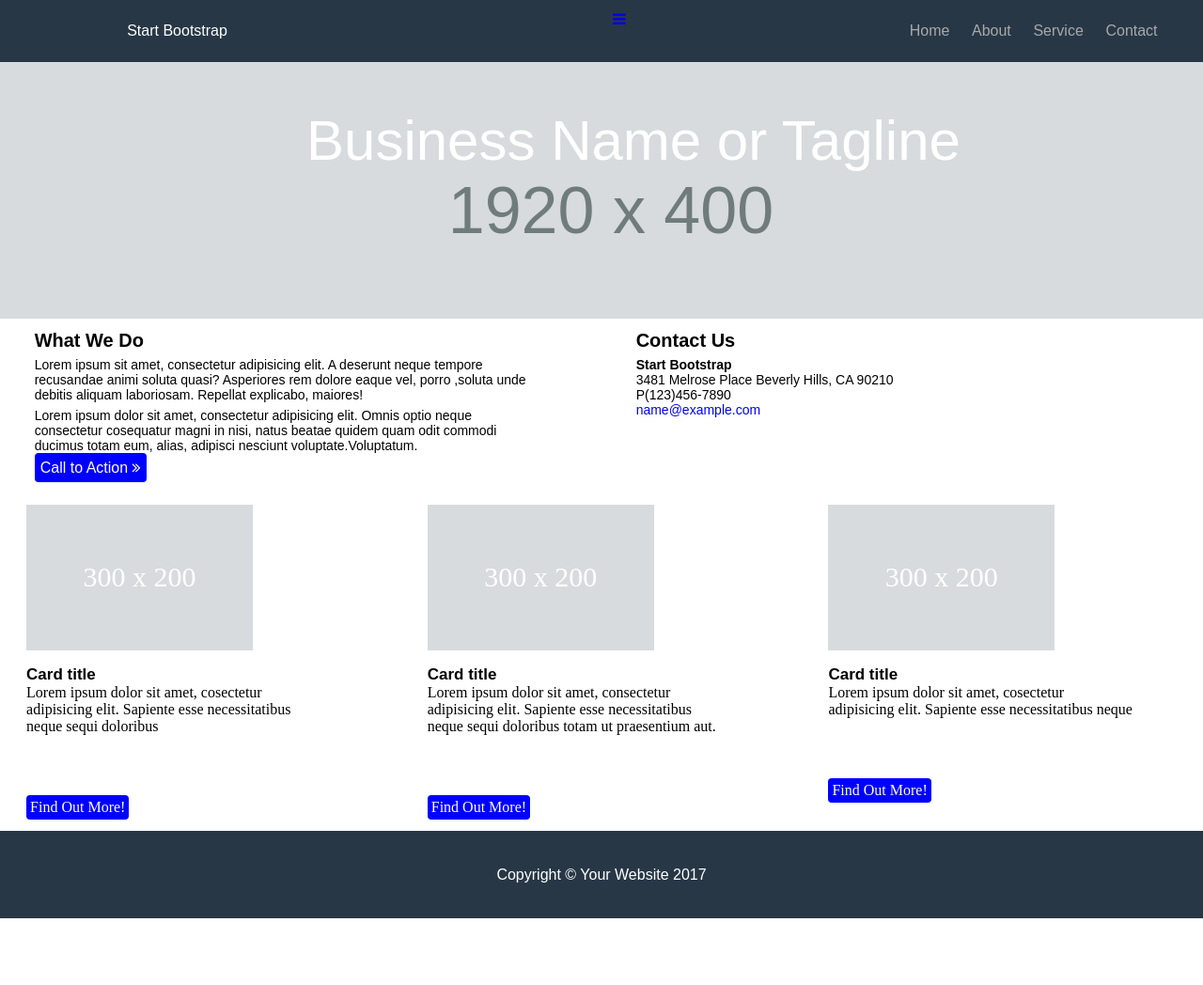
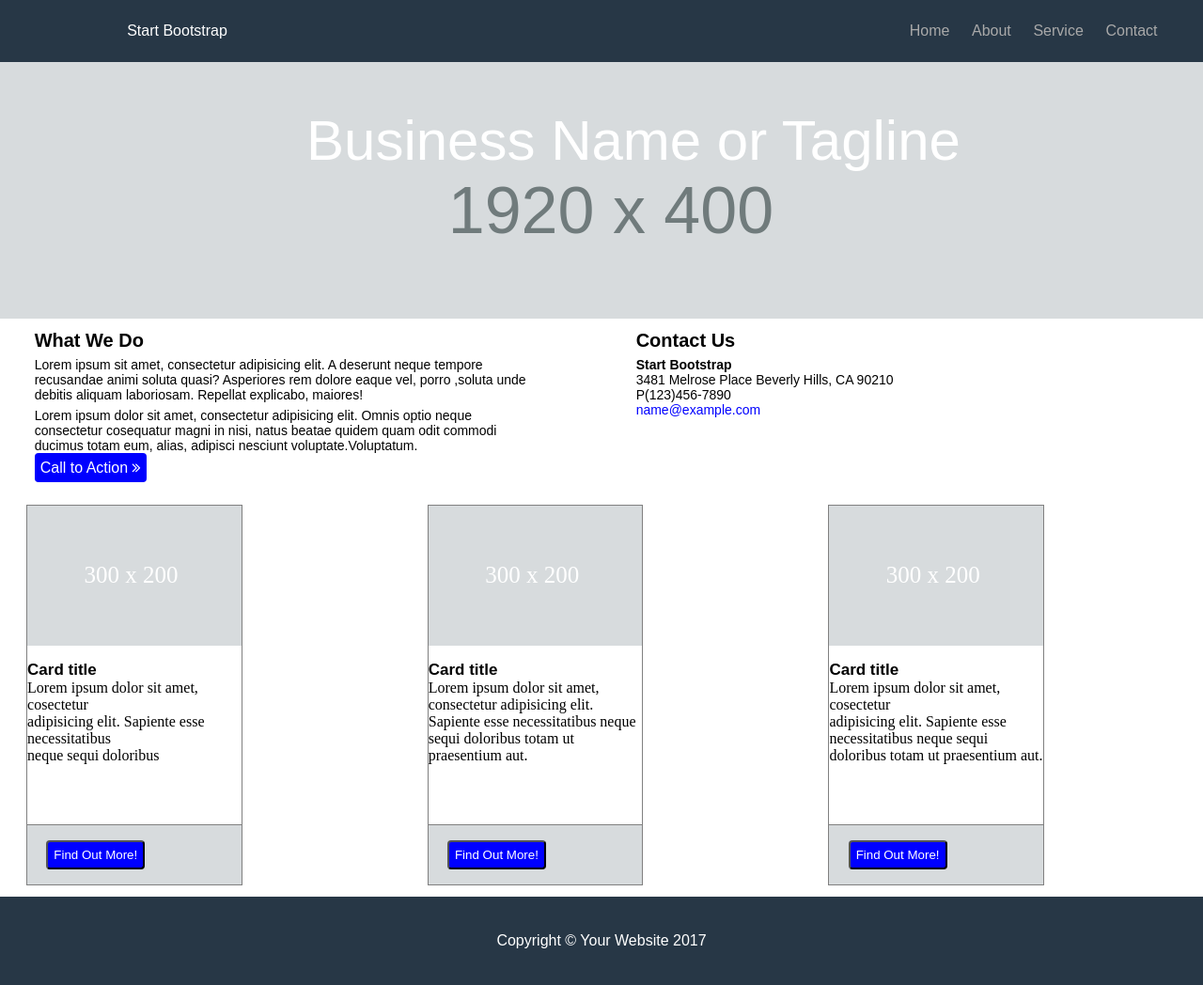
Before and after one commit to estefaniajimeno/miPagina, a plain HTML site: page index.html in a window 1280 px wide. Shown: the whole page at 94% size. Before the commit the page ends 977 px from the top, so only its background shows below. Drawn offline with Linux system fonts and the light colour scheme.

Commit message:
arreglos

```diff
--- a/assets/css/main.css
+++ b/assets/css/main.css
@@ -22,7 +22,12 @@ li{
 .section1{
 	background-color: #D7DBDD;
 }
-
+.oculto{
+	display: none;
+}
+.visible{
+	display: inline-block;
+}
 .business{
 	color: white;
 	font-family: arial;
@@ -58,7 +63,7 @@ h4{
 	padding-right: 9%;
 }
 .boton{
-	background-color: #0000ff;
+	background-color: blue;
 	border-radius: 4px;
 	display: inline-block;
 	margin-left: 4%;
@@ -91,14 +96,17 @@ h4{
 	font-size: 14px;
 	padding-left: 4%;
 }
-
 .medida{
 	background: #D7DBDD;
 	color: white;
-	font-size: 30px;
+	font-size: 25px;
 	display: inline-block;
 	padding: 15%;
 	margin-left: 4%;
+	border-top: 1px solid grey;
+	border-right: 1px solid grey;
+	border-left: 1px solid grey;
+	width: 57%;
 }
 .titulo{
 	font-family: arial;
@@ -106,22 +114,34 @@ h4{
 	color: black;
 	margin-left: 4%;
 	padding-top: 4%;
-	border-right:
+	border-right: 1px solid grey;
+	border-left: 1px solid grey;
+	width: 57%;
 }
 .loremipsum1{
 	margin-left: 4%;
 	padding-bottom: 16%;
-
+	border-right: 1px solid grey;
+	border-left: 1px solid grey;
+	width: 57%;
+}
+.btncontainer{
+	border:1px solid grey;
+	width: 57%;
+	margin-left: 4%;
+	background-color: #D7DBDD;
 }
 .fraseFinal{
 	margin-left: 4%;
-	background-color: #0000ff;
+	background-color: blue;
 	border-radius: 4px;
 	display: inline-block;
-	padding: 1%;
 	color: white;
+	margin-top: 2%;
+	margin-bottom: 2%;
+	font-family: arial;
+	padding: 3%;
 }
-
 footer{
 	background-color:#273746 ;
 	color: white;
--- a/assets/css/media.css
+++ b/assets/css/media.css
@@ -7,30 +7,28 @@
 	.bootstrap{
 		font-size: 14px;
 		vertical-align:middle;
-		float: left;
+		position: relative;
 
 	}
-    .bar{
+    .oculto{
     	display: inline-block;
     	float: right;
     	color: white;
-    	padding-right: 3%;
-
-
+    	top: 4%;
+    	padding-right:8%;
+    }
+    .visible{
+    	display: none;
     }
 
   	.business{
-  		font-size: 20px;
+  		font-size: 15px;
   		padding-top: 6%;
+
   	}
  	.business2{
- 		font-size: 25px;
+ 		font-size: 18px;
  		padding-bottom: 10%;
 
  	}
-
- 	[class*=oculto]{
- 	display: none;
-
- }
 }
--- a/index.html
+++ b/index.html
@@ -14,17 +14,17 @@
 		<header class="header">
 			<div class="row">
 				<div class="col-6">
-					<p class="bootstrap "> Start Bootstrap</p>
+					<p class="bootstrap"> Start Bootstrap</p>
+					<a href="#" class="oculto"><i class="fa fa-bars" aria-hidden="true"></i></a>
 				</div>
-				<div class="col-6">
-					<ul class="menu oculto">
+				<div class="col-6 visible">
+					<ul class="menu">
 						<li>Contact</li>
 						<li>Service</li>
 						<li>About</li>
 						<li>Home</li>
 					</ul>
-				<a href="#" class="bar"><i class="fa fa-bars  oculto" aria-hidden="true"></i></a>
-				<div class="visible">
+
 				</div>
 			</div>
 		</header>
@@ -57,24 +57,35 @@
 		</section>
 		<section>
 			<div class="row">
-				<div class="col-4">
+				<div class="col-4 ">
 					<p class="medida">300 x 200</p>
 					<h5 class="titulo">Card title</h5>
 					<p class="loremipsum1">Lorem ipsum dolor sit amet, cosectetur <br> adipisicing elit. Sapiente esse necessitatibus <br> neque sequi doloribus  </p>
-					<p class="fraseFinal"> Find Out More!</p>
+					<div class="row btncontainer">
+						<div class ="col-12"><button class= "fraseFinal">Find Out More!</button></div>
+
+					</div>
+
 				</div>
 				<div class="col-4">
 					<p class="medida">300 x 200</p>
 					<h5 class="titulo">Card title</h5>
-					<p class="loremipsum1" >Lorem ipsum dolor sit amet, consectetur<br> adipisicing elit. Sapiente esse necessitatibus <br> neque sequi doloribus totam ut praesentium aut.</p>
-					<p class="fraseFinal">Find Out More!</p>
+					<p class="loremipsum1" >Lorem ipsum dolor sit amet, consectetur adipisicing elit. Sapiente esse necessitatibus neque sequi doloribus totam ut praesentium aut.</p>
+					<div class="row btncontainer">
+						<div class ="col-12"><button class= "fraseFinal">Find Out More!</button></div>
+
+					</div>
+
 				</div>
 				<div class="col-4">
 					<p class="medida">300 x 200</p>
 					<h5 class="titulo">Card title</h5>
-					<p class="loremipsum1">Lorem ipsum dolor sit amet, cosectetur<br> adipisicing elit. Sapiente esse necessitatibus neque
+					<p class="loremipsum1">Lorem ipsum dolor sit amet, cosectetur<br> adipisicing elit. Sapiente esse necessitatibus neque sequi doloribus totam ut praesentium aut.
 					</p>
-					<p class="fraseFinal">Find Out More!</p>
+					<div class="row btncontainer">
+						<div class ="col-12"> <button class= "fraseFinal">Find Out More!</button> </div>
+
+					</div>
 				</div>
 			</div>
 		</section>
```
